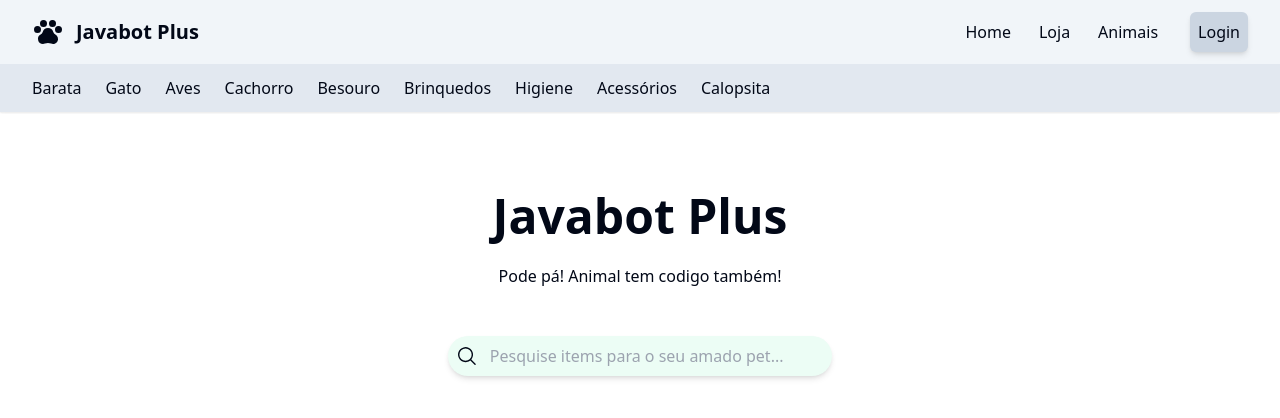
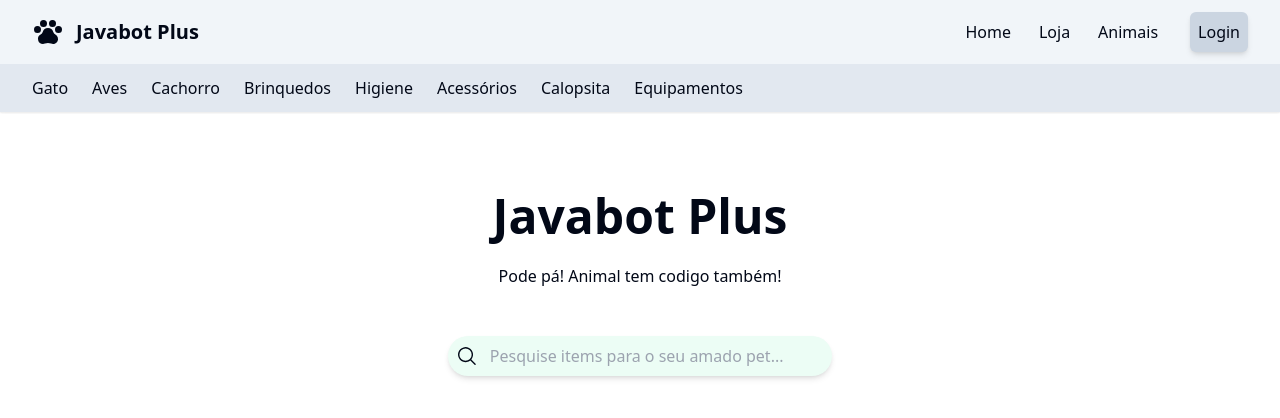
Before and after one commit to joaorodolforeiter/javabot-plus, a Next.js app: page / in a window 1280 px wide. Shown: the top 418 px of the page. Built offline with nearby package versions, Linux system fonts and the light colour scheme; no server answers; the database is empty.

Commit message:
gustavo bacca

```diff
--- a/src/components/NavBar.tsx
+++ b/src/components/NavBar.tsx
@@ -97,15 +97,14 @@ export default function NavBar() {
         </div>
       </div>
       <div className="max-lg:hidden flex gap-6 p-3 bg-slate-200 px-8 shadow-sm">
-        <div>Barata</div>
         <div>Gato</div>
         <div>Aves</div>
         <div>Cachorro</div>
-        <div>Besouro</div>
         <div>Brinquedos</div>
         <div>Higiene</div>
         <div>Acessórios</div>
         <div>Calopsita</div>
+        <div>Equipamentos</div>
       </div>
       <div
         className={`${
```
